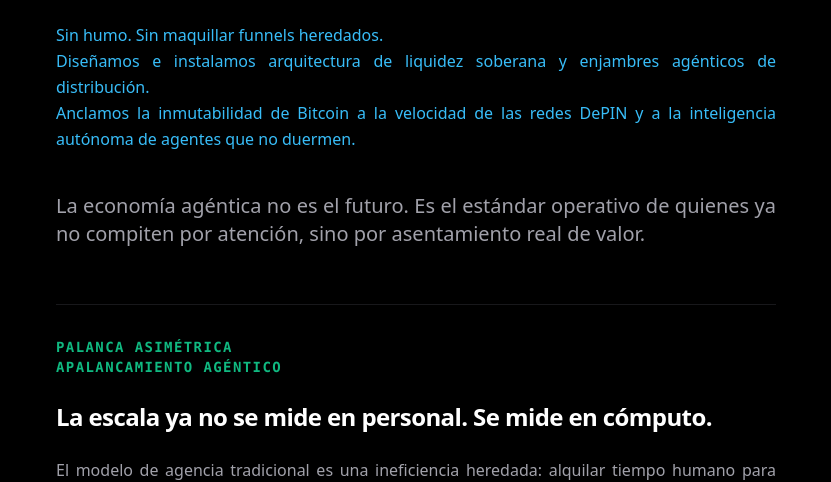
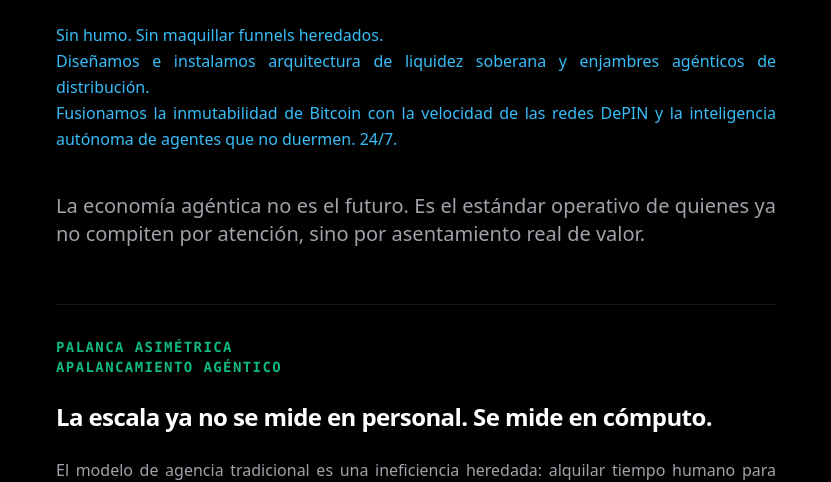
Before and after one commit to SignalOverShill/signal-2026, a plain HTML site: page index.html in a window 1280 px wide. Shown: the part 327-809 px from the top of the page, without its empty margins (224-1055 px from the left). Drawn offline with nearby package versions, Linux system fonts and the light colour scheme.

Commit message:
Update index.html

```diff
--- a/index.html
+++ b/index.html
@@ -41,7 +41,7 @@
 
             <div class="w-full space-y-4 pt-2">
                  <p class="text-sky-400 text-base leading-relaxed text-justify">
-                    Sin humo. Sin maquillar funnels heredados. <br> Diseñamos e instalamos arquitectura de liquidez soberana y enjambres agénticos de distribución. <br> Anclamos la inmutabilidad de Bitcoin a la velocidad de las redes DePIN y a la inteligencia autónoma de agentes que no duermen.
+                    Sin humo. Sin maquillar funnels heredados. <br> Diseñamos e instalamos arquitectura de liquidez soberana y enjambres agénticos de distribución. <br> Fusionamos la inmutabilidad de Bitcoin con la velocidad de las redes DePIN y la inteligencia autónoma de agentes que no duermen. 24/7.
                 </p>
                 <br>
                 <p class="text-zinc-400 font-medium text-lg md:text-xl text-justify leading-relaxed">
```
